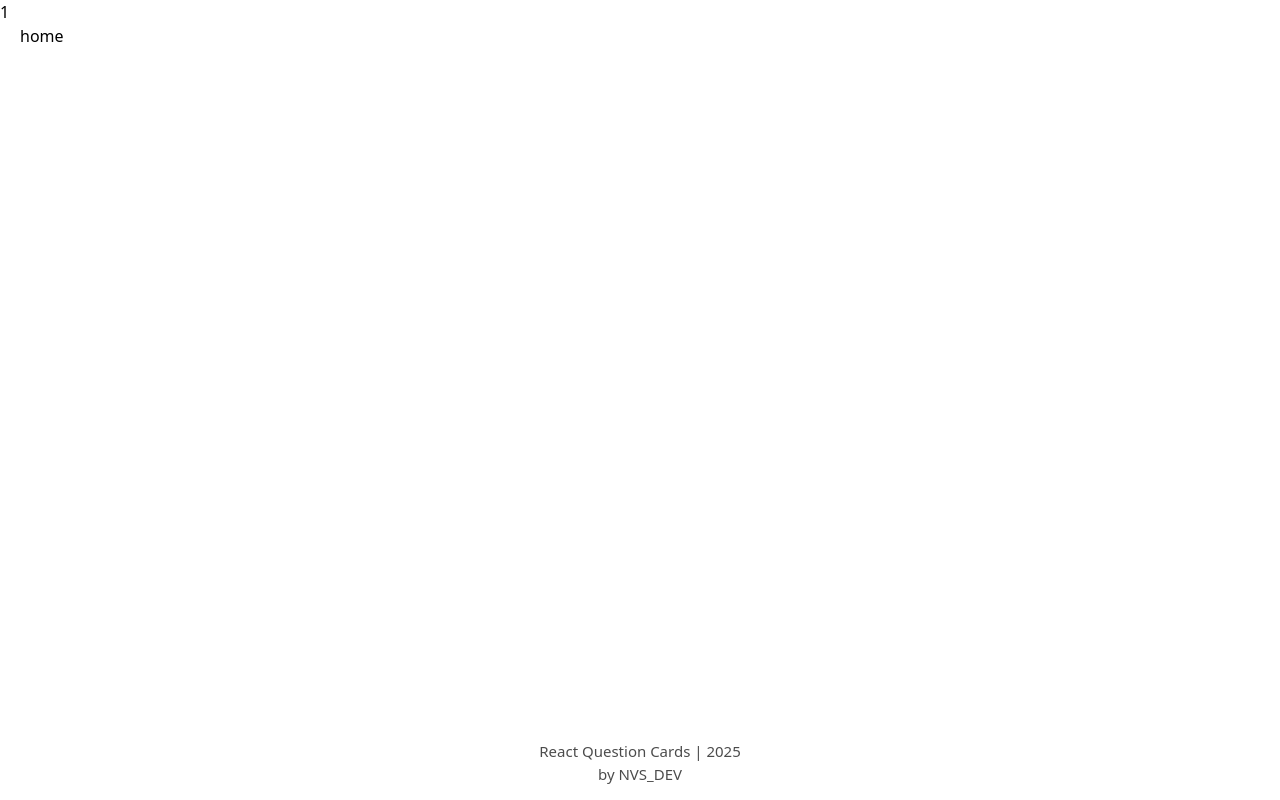
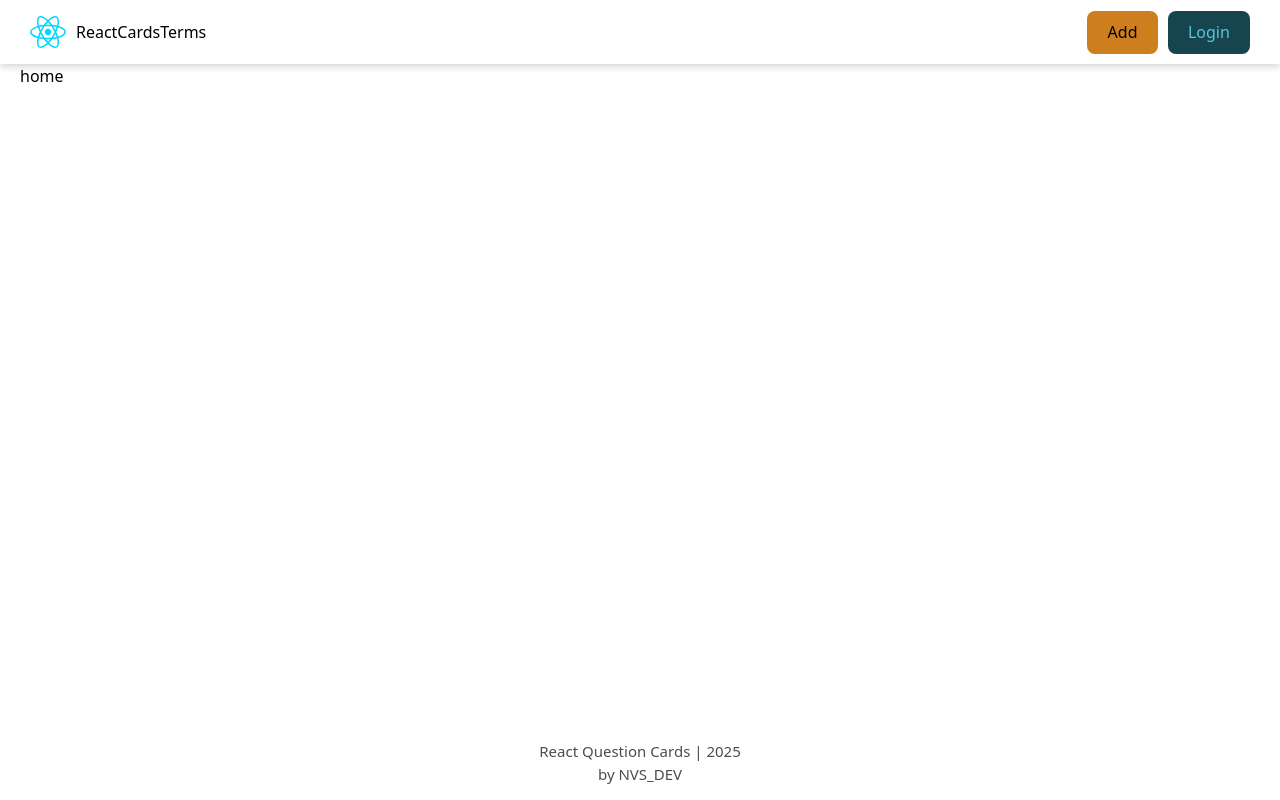
Before and after one commit to VNagorniy/react-cards-terms, a React (Vite) app: page / in a window 1280 px wide. Built offline with nearby package versions, Linux system fonts and the light colour scheme.

Commit message:
feat: add Header component, change Button component

```diff
--- a/src/components/Button/Button.jsx
+++ b/src/components/Button/Button.jsx
@@ -1,13 +1,9 @@
-import React from 'react';
 import cls from './Button.module.css';
 
-export const Button = (props) => {
-	const { children } = props;
+export const Button = ({ onClick, isActive, isDisabled, children }) => {
 	return (
-		<button className={cls.btn} onClick={props.onClick}>
+		<button className={`${cls.btn} ${isActive ? cls.active : ''}`} onClick={onClick} disabled={isDisabled}>
 			{children}
 		</button>
 	);
 };
-
-export default Button;
--- a/src/components/Button/Button.module.css
+++ b/src/components/Button/Button.module.css
@@ -1,3 +1,31 @@
 .btn {
-	background-color: burlywood;
+	border-radius: 8px;
+	border: 1px solid transparent;
+	padding: 0.6em 1.2em;
+	font-size: 1em;
+	font-weight: 500;
+	font-family: inherit;
+	background-color: var(--btn-bg-color);
+	color: var(--btn-text-color);
+	cursor: pointer;
+	transition: border-color 0.25s;
 }
+
+.btn:hover {
+	border-color: #2f2f2f;
+}
+
+.btn:focus,
+.btn:focus-visible {
+	outline: 4px auto #2f2f2f;
+}
+
+.btn:disabled {
+	opacity: 0.5;
+	pointer-events: none;
+}
+
+.active {
+	color: #000;
+	background-color: #ce7e1d;
+}
--- /dev/null
+++ b/src/components/Button/index.jsx
@@ -0,0 +1 @@
+export { Button } from './Button';
--- /dev/null
+++ b/src/components/Header/Header.jsx
@@ -0,0 +1,18 @@
+import ReactLogo from '../../assets/react.svg';
+import { Button } from '../Button';
+import cls from './Header.module.css';
+
+export const Header = () => {
+	return (
+		<header className={cls.header}>
+			<p>
+				<img src={ReactLogo} alt="react logo" />
+				<span>ReactCardsTerms</span>
+			</p>
+			<div className={cls.headerButtons}>
+				<Button isActive>Add</Button>
+				<Button>Login</Button>
+			</div>
+		</header>
+	);
+};
--- /dev/null
+++ b/src/components/Header/Header.module.css
@@ -0,0 +1,27 @@
+.header {
+	width: 100%;
+	height: 70px;
+	background-color: var(--main-bg-color);
+	padding: 0 30px;
+	display: flex;
+	justify-content: space-between;
+	align-items: center;
+	box-shadow: 0 2px 8px rgba(0, 0, 0, 0.2);
+
+	p {
+		text-transform: capitalize;
+		display: flex;
+		justify-content: center;
+		align-items: center;
+		gap: 10px;
+		cursor: pointer;
+		user-select: none;
+	}
+}
+
+.headerButtons {
+	display: flex;
+	justify-content: center;
+	align-items: center;
+	gap: 10px;
+}
--- /dev/null
+++ b/src/components/Header/index.jsx
@@ -0,0 +1 @@
+export { Header } from './Header';
--- a/src/components/MainLayout/MainLayout.jsx
+++ b/src/components/MainLayout/MainLayout.jsx
@@ -1,12 +1,13 @@
 import { Outlet } from 'react-router-dom';
 import cls from './MainLayout.module.css';
+import { Header } from '../Header';
 
 export const MainLayout = () => {
 	const currentYear = new Date().getFullYear();
 
 	return (
 		<div className={cls.mainLayout}>
-			<header>1</header>
+			<Header />
 			<div className={cls.mainWrapper}>
 				<main className={cls.main}>
 					<Outlet />
--- a/src/index.css
+++ b/src/index.css
@@ -1,6 +1,9 @@
 :root {
 	--main-bg-color: #23272f;
 	--text-color: #fff;
+
+	--btn-bg-color: #383b3f;
+	--btn-text-color: #fff;
 
 	font-family: system-ui, Avenir, Helvetica, Arial, sans-serif;
 	line-height: 1.5;
@@ -34,6 +37,9 @@
 	:root {
 		--main-bg-color: #fff;
 		--text-color: #000;
+
+		--btn-bg-color: #16444f;
+		--btn-text-color: #57c4dc;
 	}
 }
 
@@ -41,5 +47,8 @@
 	:root {
 		--main-bg-color: #23272f;
 		--text-color: #fff;
+
+		--btn-bg-color: #383b3f;
+		--btn-text-color: #fff;
 	}
 }
```
